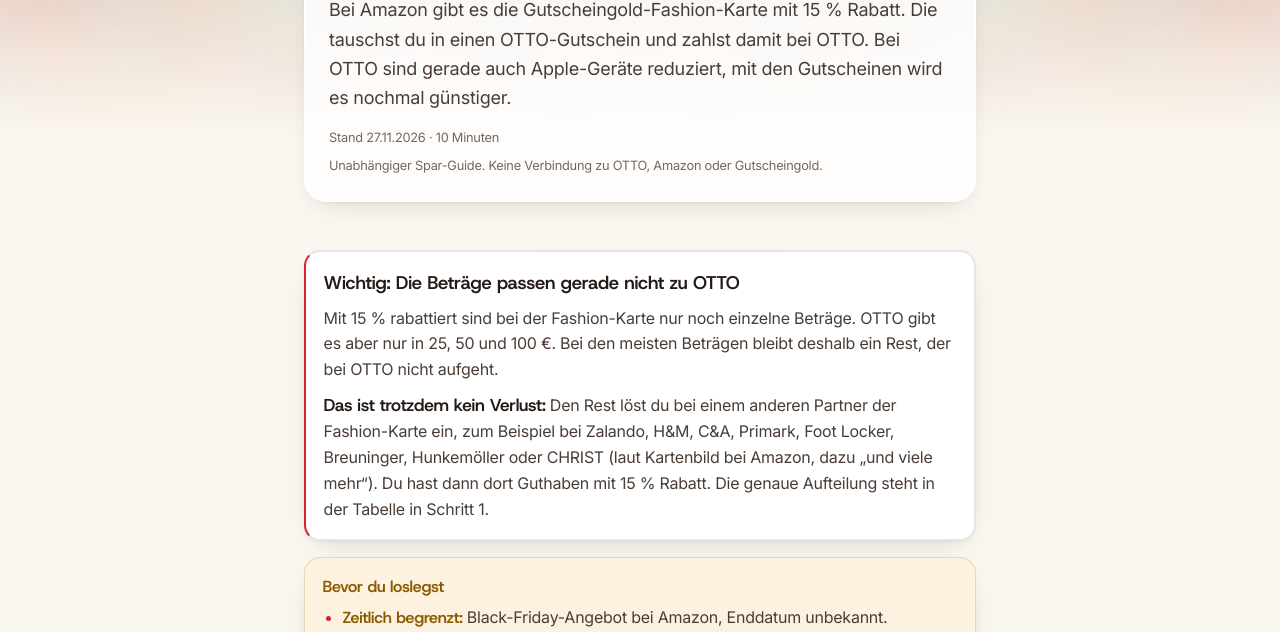
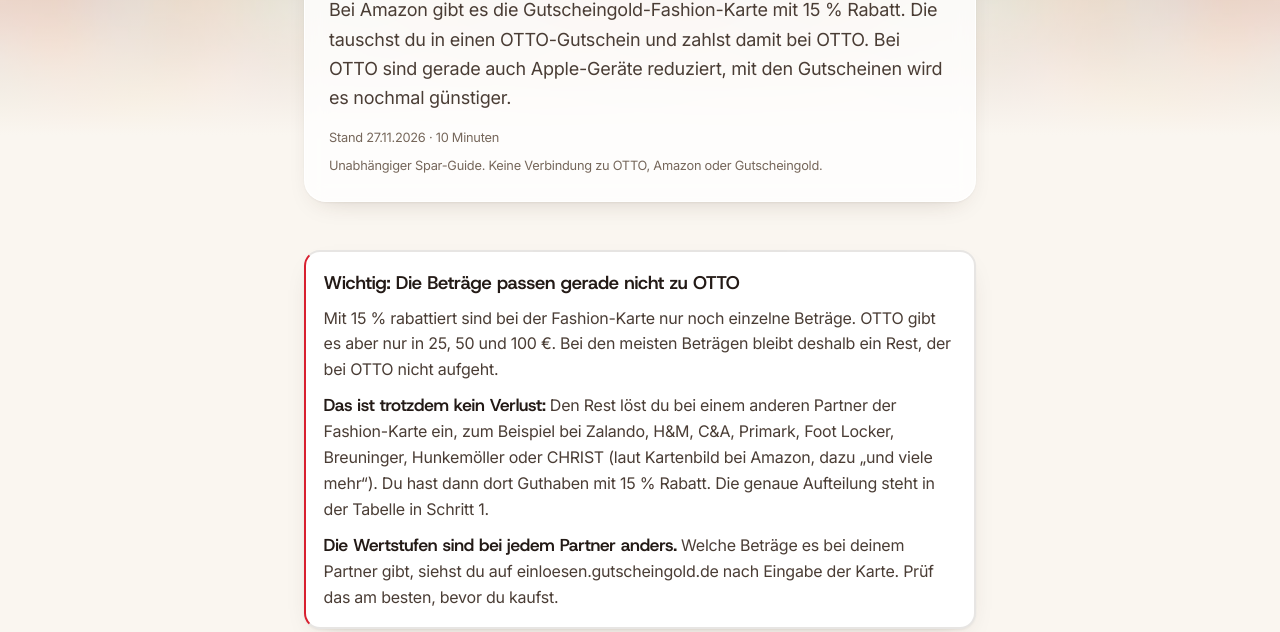
Before and after one commit to jederzeitsparen-del/jederzeitsparen-website, a plain HTML site: page public/otto-guide/index.html in a window 1280 px wide. Shown: the part 320-952 px from the top of the page. Drawn offline with Linux system fonts and the light colour scheme.

Commit message:
OTTO-Guide: Wertstufen je Partner unterschiedlich
Co-Authored-By: Claude Sonnet 5.5 <noreply@anthropic.com>
Claude-Session: https://claude.ai/code/session_01K9KwTuYabQkMJz5R8jQQfC

```diff
--- a/public/otto-guide/index.html
+++ b/public/otto-guide/index.html
@@ -40,6 +40,7 @@
 <strong style="font-size:1.15rem">Wichtig: Die Beträge passen gerade nicht zu OTTO</strong>
 <span>Mit 15&nbsp;% rabattiert sind bei der Fashion-Karte nur noch einzelne Beträge. OTTO gibt es aber nur in 25, 50 und 100&nbsp;€. Bei den meisten Beträgen bleibt deshalb ein Rest, der bei OTTO nicht aufgeht.</span>
 <span><strong>Das ist trotzdem kein Verlust:</strong> Den Rest löst du bei einem anderen Partner der Fashion-Karte ein, zum Beispiel bei Zalando, H&amp;M, C&amp;A, Primark, Foot Locker, Breuninger, Hunkemöller oder CHRIST (laut Kartenbild bei Amazon, dazu „und viele mehr“). Du hast dann dort Guthaben mit 15&nbsp;% Rabatt. Die genaue Aufteilung steht in der Tabelle in Schritt 1.</span>
+<span><strong>Die Wertstufen sind bei jedem Partner anders.</strong> Welche Beträge es bei deinem Partner gibt, siehst du auf einloesen.gutscheingold.de nach Eingabe der Karte. Prüf das am besten, bevor du kaufst.</span>
 </div>
 <div class="tipp">
 <strong>Bevor du loslegst</strong>
```
